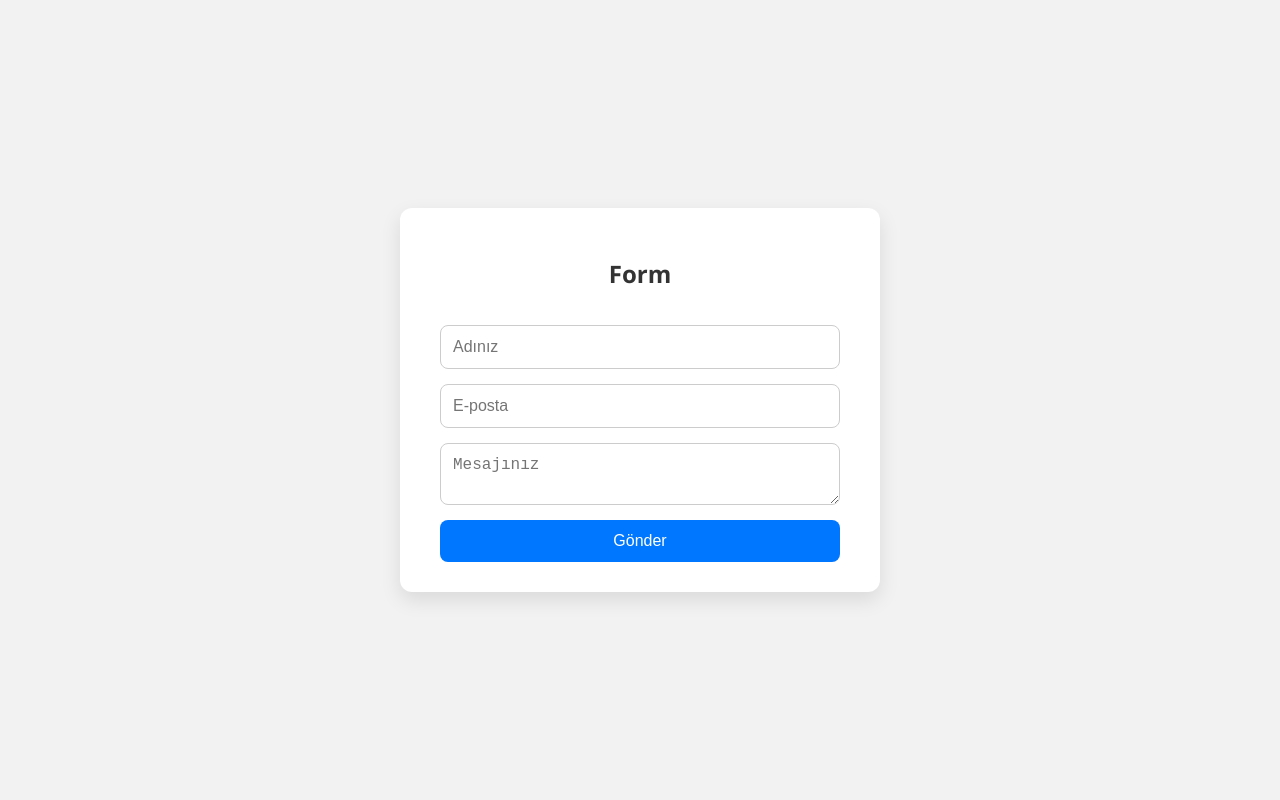
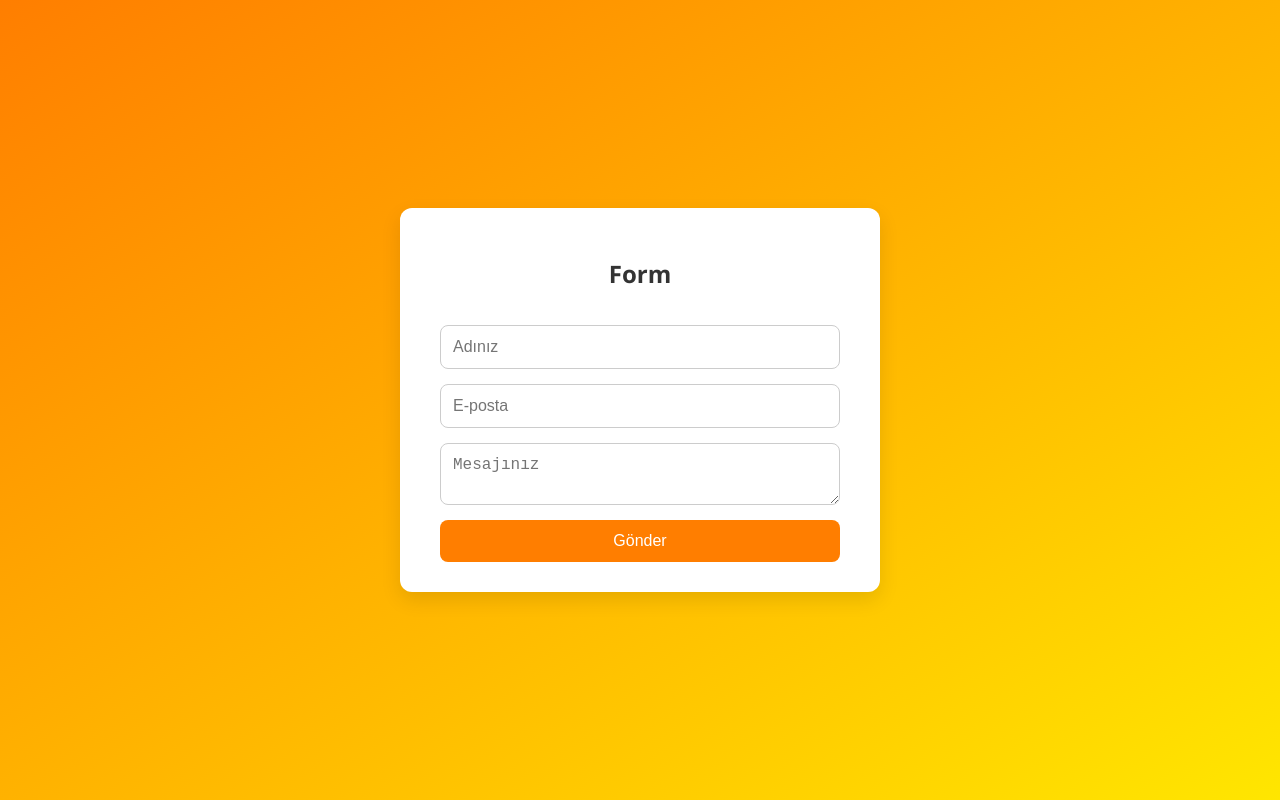
Before and after one commit to OmerTurk1/SignApp, a plain HTML site: page index.html in a window 1280 px wide. Drawn offline with Linux system fonts and the light colour scheme.

Commit message:
Update style.css

```diff
--- a/style.css
+++ b/style.css
@@ -2,7 +2,7 @@
 
 body {
   font-family: "Segoe UI", Tahoma, Geneva, Verdana, sans-serif;
-  background-color: #f2f2f2;
+  background: linear-gradient(to bottom right, #ff7e00, #ffe600); /* turuncudan sarıya */
   margin: 0;
   padding: 0;
   display: flex;
@@ -41,12 +41,12 @@ textarea {
 
 input:focus,
 textarea:focus {
-  border-color: #0077ff;
+  border-color: #ff7e00;
 }
 
 button {
   padding: 12px;
-  background-color: #0077ff;
+  background-color: #ff7e00;
   color: white;
   border: none;
   border-radius: 8px;
@@ -56,5 +56,5 @@ button {
 }
 
 button:hover {
-  background-color: #005ccc;
+  background-color: #e06600;
 }
```
